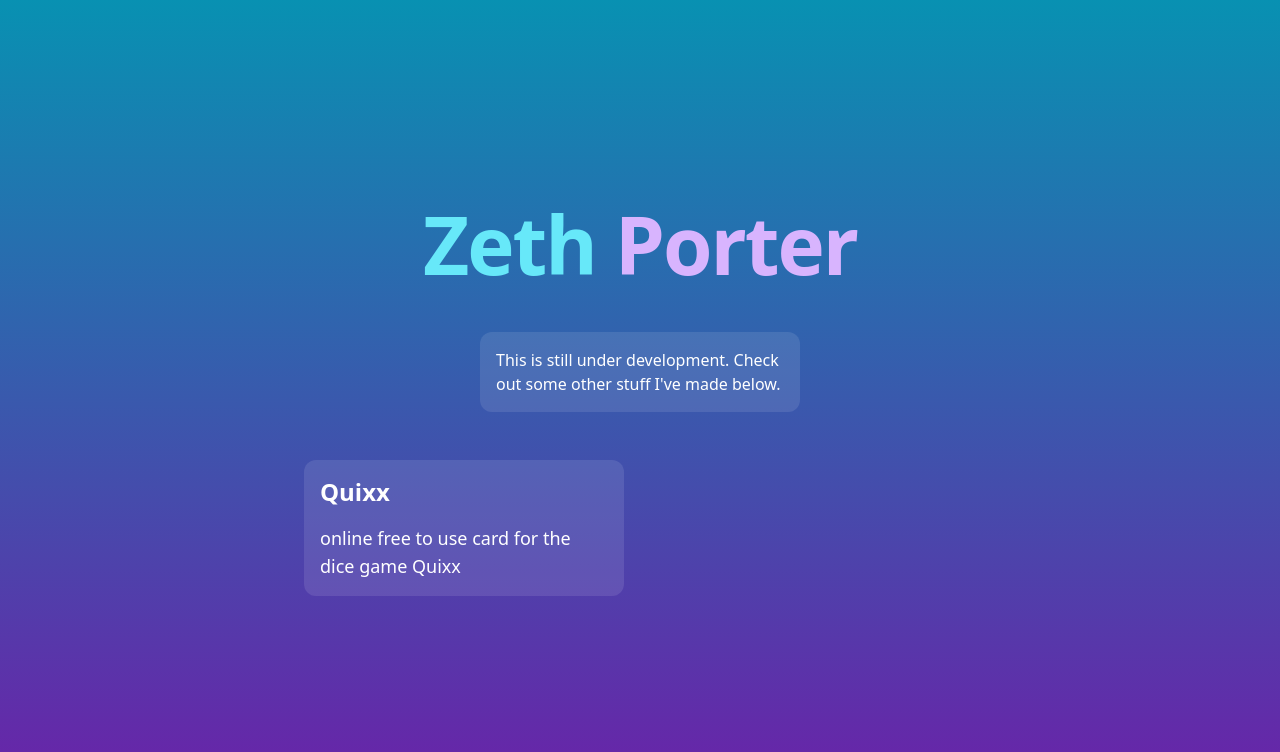
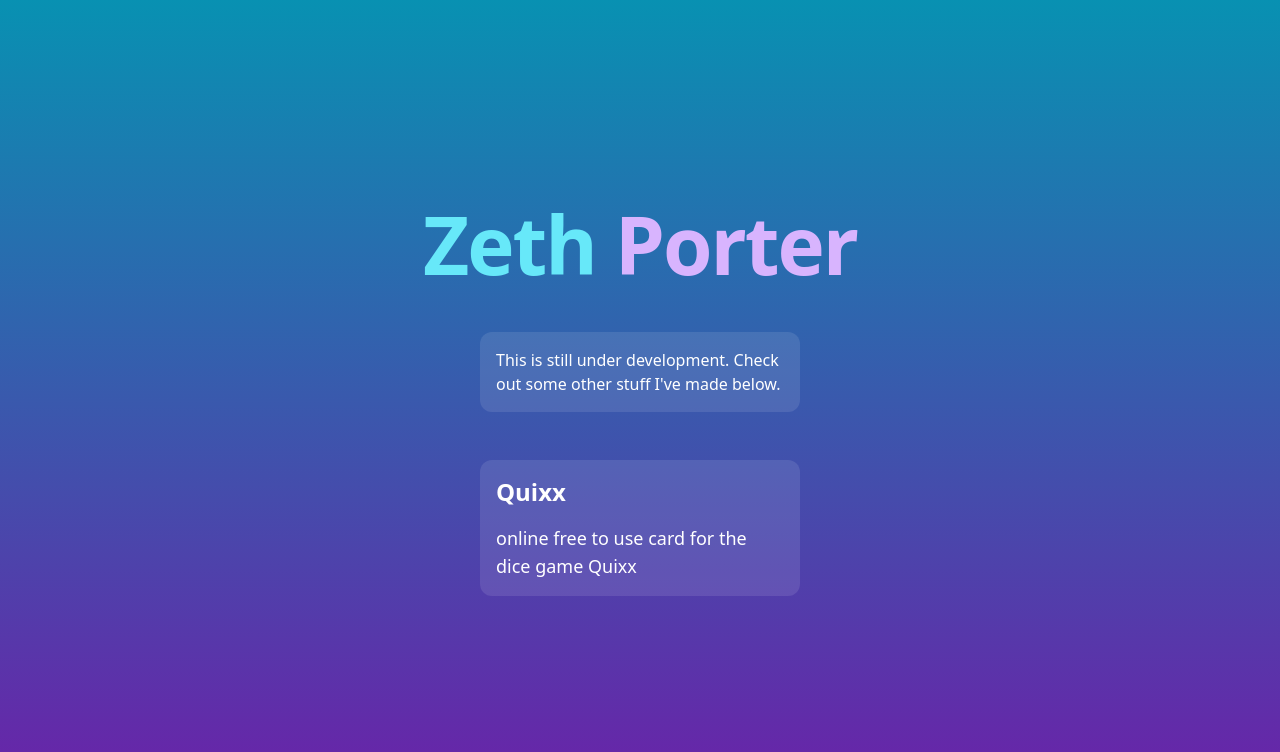
Before and after one commit to zethporter/zethWebsite, a Next.js app: page / in a window 1280 px wide. Shown: the top 752 px of the page. Built offline with nearby package versions, Linux system fonts and the light colour scheme.

Commit message:
updated some minor errors

```diff
--- a/src/pages/index.tsx
+++ b/src/pages/index.tsx
@@ -16,9 +16,9 @@ const Home: NextPage = () => {
             <span className="text-cyan-300">Zeth</span> <span className="text-purple-300">Porter</span>
           </h1>
           <div className="container max-w-xs rounded-xl bg-white/10 p-4 text-white">
-            This is still under development. Check out some other stuff I've made below.
+            This is still under development. Check out some other stuff I&apos;ve made below.
           </div>
-          <div className="grid grid-cols-1 gap-4 sm:grid-cols-2 md:gap-8">
+          <div className="grid grid-cols-1 gap-4 sm:grid-cols-1 md:gap-8">
             <Link
               className="flex max-w-xs flex-col gap-4 rounded-xl bg-white/10 p-4 text-white hover:bg-white/20"
               href="/quixx"
```
